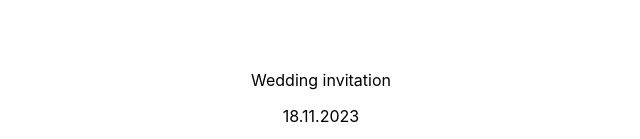
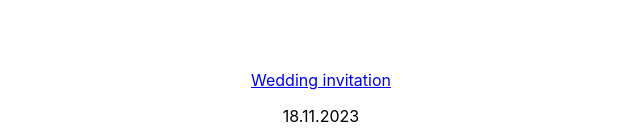
Before and after one commit to AAlejof/HeliKi, a React (Create React App) app in the folder client/: page /admin in a window 1280 px wide. Shown: the part 658-797 px from the top of the page, without its empty margins (319-959 px from the left). Built offline with nearby package versions, Linux system fonts and the light colour scheme.

Commit message:
add link

```diff
--- a/client/src/components/Footer/Footer.jsx
+++ b/client/src/components/Footer/Footer.jsx
@@ -7,7 +7,9 @@ const Footer = () => {
 		<>
 			<div className={style.footerDiv}>
 				<div>
-					<p className={style.pFooterDiv}>Wedding invitation</p>
+					<Link>
+						<p className={style.pFooterDiv}>Wedding invitation</p>
+					</Link>
 				</div>
 				<div>
 					<p className={style.pFooterDiv}>18.11.2023</p>
```
